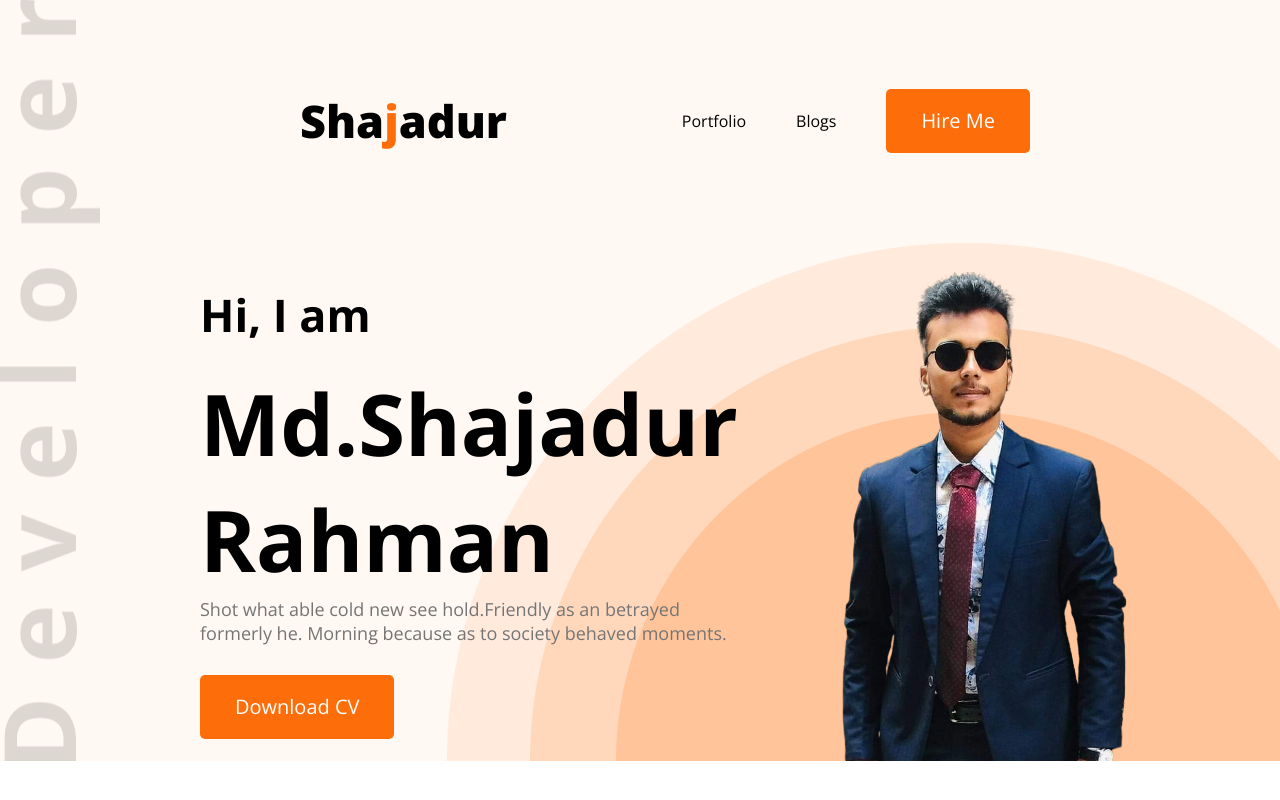
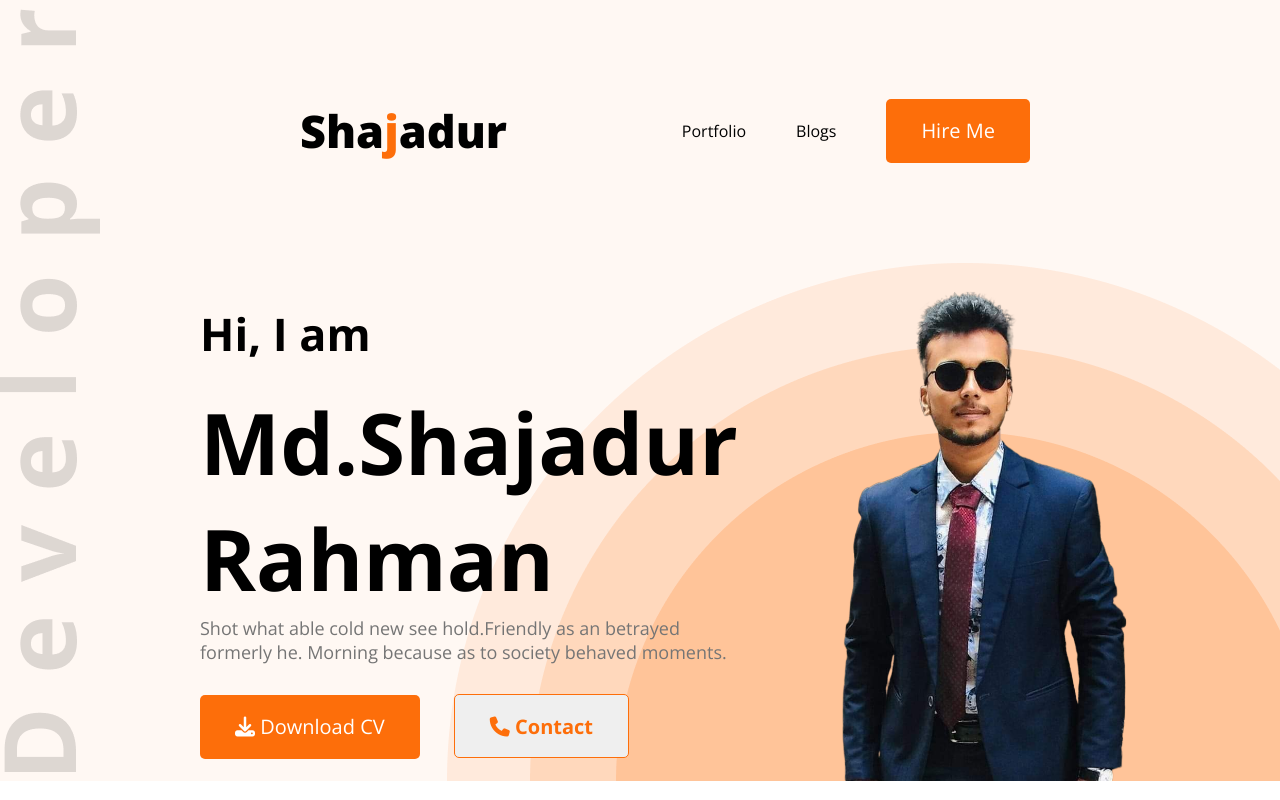
Before and after one commit to ShajadurR/My-Portfolio, a plain HTML site: page index.html in a window 1280 px wide. Shown: the top 800 px of the page. Drawn offline with nearby package versions, Linux system fonts and the light colour scheme.

Commit message:
added font icone

```diff
--- a/index.html
+++ b/index.html
@@ -5,6 +5,8 @@
     <meta name="viewport" content="width=device-width, initial-scale=1.0">
     <title>My Portfolio</title>
     <link rel="stylesheet" href="style/portfolio.css">
+    <!-- Icone -->
+    <script src="https://kit.fontawesome.com/92c705d856.js" crossorigin="anonymous"></script>
     <!-- Font -->
     <link rel="preconnect" href="https://fonts.googleapis.com">
 <link rel="preconnect" href="https://fonts.gstatic.com" crossorigin>
@@ -26,7 +28,8 @@
                 <h3 class="banner-sub-title">Hi, I am</h3>
                 <h1 class="banner-title">Md.Shajadur Rahman</h1>
                 <p class="banner-discription">Shot what able cold new see hold.Friendly as an betrayed formerly he. Morning because as to society behaved moments.</p>
-                <button class="btn-primary">Download CV</button>
+                <button class="btn-primary"><i class="fa-solid fa-download"></i>  Download CV</button>
+                <button class="btn-contact"><i class="fa-solid fa-phone"></i> Contact</button>
             </div>
             <img src="Image/myimage.png" alt="" class="myimage">
 
@@ -136,7 +139,7 @@
                     </div>
                 </div>
                 <div class="resume-button">
-                    <button class="btn-primary">Download CV</button>
+                    <button class="btn-primary"><i class="fa-solid fa-download"></i>  Download CV</button>
                 </div>
         </section>
         <!-- Contact Section -->
--- a/style/portfolio.css
+++ b/style/portfolio.css
@@ -18,6 +18,17 @@
     background: #FD6E0A;
 }
 
+.btn-contact {
+    height: 64px;
+    border-radius: 5px;
+    color: #FD6E0A;
+    font-weight: 700;
+    font-size: 20px;
+    border: 1px solid #FD6E0A;
+    padding: 18px 35px;
+    margin-left: 30px;
+}
+
 .header {
     background-color: #FFF8F3;
     background-image: url(../Image/bgstyle.png), url(../Image/developer.png);
@@ -29,7 +40,7 @@ nav {
     display: flex;
     justify-content: space-between;
     /* margin: 0px 400px 200px 100px; */
-    padding: 70px 200px;
+    padding: 80px 200px;
 }
 
 .nav-title {
```
